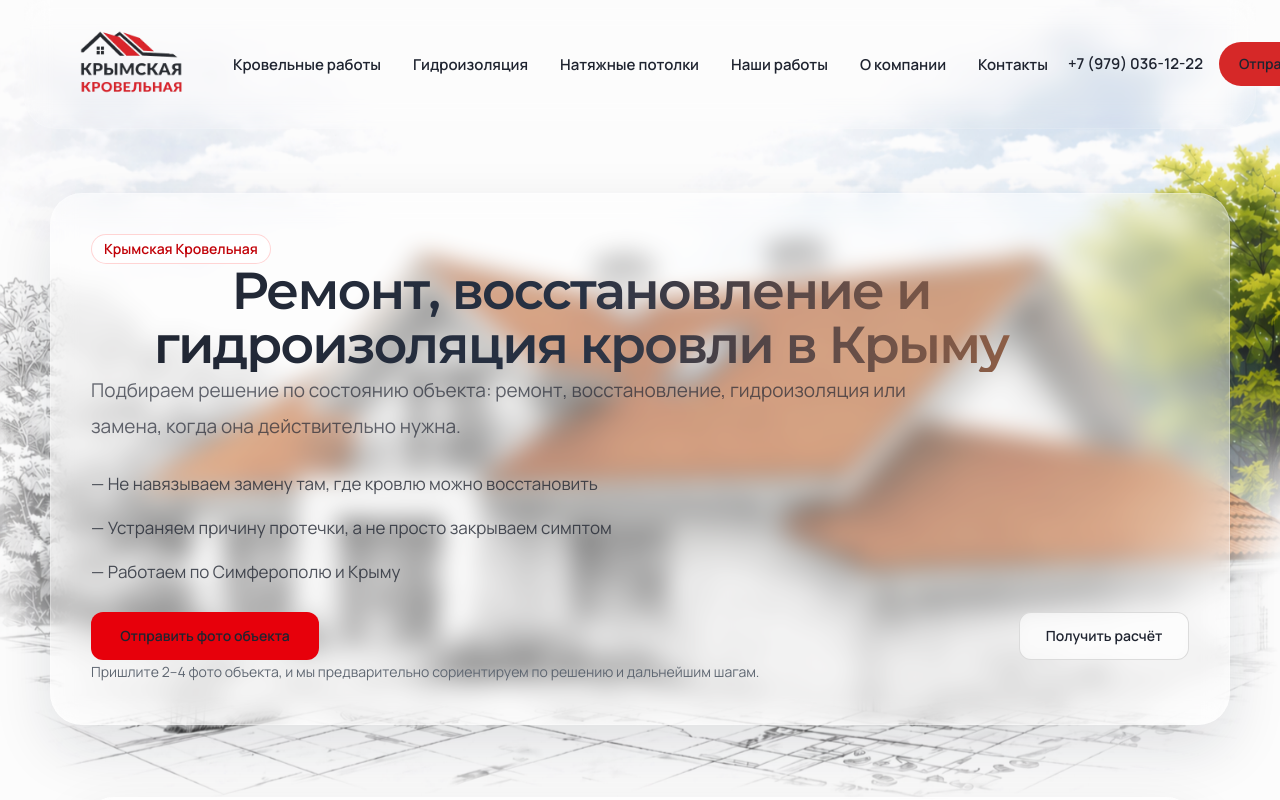
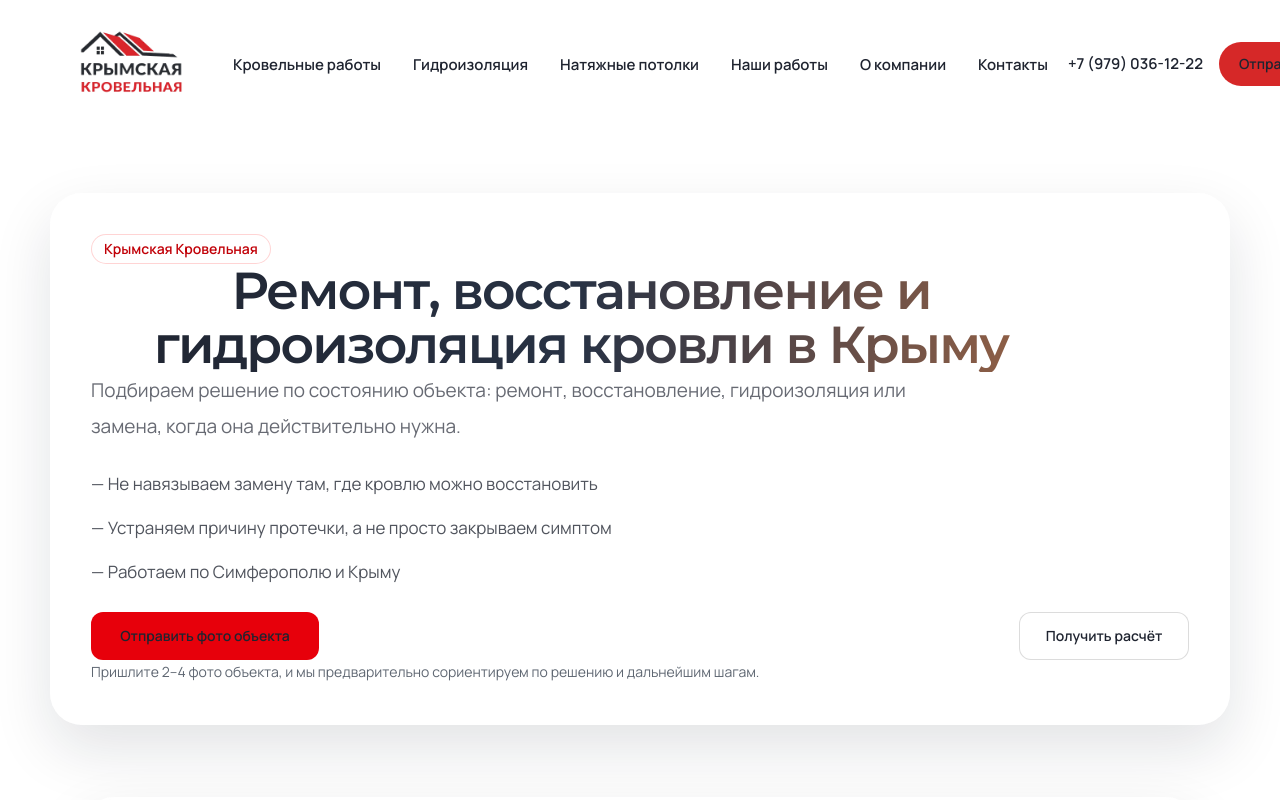
Before and after one commit to free-bad-Man/bug, a Next.js app: page / in a window 1280 px wide. Shown: the top 800 px of the page. Built offline with nearby package versions, Linux system fonts and the light colour scheme; no server answers.

Commit message:
Rebrand global project metadata

```diff
--- a/package.json
+++ b/package.json
@@ -1,5 +1,5 @@
 {
-  "name": "krymskaya-krovelnaya-frontend",
+  "name": "krymsanitary-site",
   "version": "0.1.0",
   "private": true,
   "scripts": {
--- a/src/app/layout.tsx
+++ b/src/app/layout.tsx
@@ -19,8 +19,9 @@ const montserrat = Montserrat({
 });
 
 export const metadata: Metadata = {
-  title: 'Крымская Кровельная',
-  description: 'Ремонт, восстановление и гидроизоляция кровли в Крыму',
+  title: 'РЎР°РЅРёС‚Р°СЂРЅР°СЏ РїРѕРґРіРѕС‚РѕРІРєР° Рё СЃРѕРїСЂРѕРІРѕР¶РґРµРЅРёРµ РѕР±СЉРµРєС‚РѕРІ РљСЂС‹РјР°',
+  description:
+    'РЎР°РЅРёС‚Р°СЂРЅР°СЏ РїРѕРґРіРѕС‚РѕРІРєР°, РґРµР·РёРЅСЃРµРєС†РёСЏ, РґРµСЂР°С‚РёР·Р°С†РёСЏ Рё РґРѕРіРѕРІРѕСЂРЅРѕРµ СЃРѕРїСЂРѕРІРѕР¶РґРµРЅРёРµ РіРѕСЃС‚РёРЅРёС†, РѕР±С‰РµРїРёС‚Р°, РїР»СЏР¶РЅС‹С… Рё РєРѕРјРјРµСЂС‡РµСЃРєРёС… РѕР±СЉРµРєС‚РѕРІ РљСЂС‹РјР°.',
   icons: {
     icon: '/icon.svg',
     shortcut: '/icon.svg',
@@ -37,10 +38,6 @@ export default function RootLayout({
     <html lang="ru">
       <body className={`${manrope.variable} ${montserrat.variable}`}>
         <GlobalJsonLd />
-        <div
-          aria-hidden="true"
-          className="pointer-events-none fixed inset-0 z-0 bg-[url('/brand/logo/background-logo_2.png')] bg-cover bg-center bg-no-repeat"
-        />
 
         <div className="relative z-10 min-h-screen bg-transparent">
           <SiteHeader />
```
Also changed, not shown: 2 other files (tests, documents, lock files or other folders).
